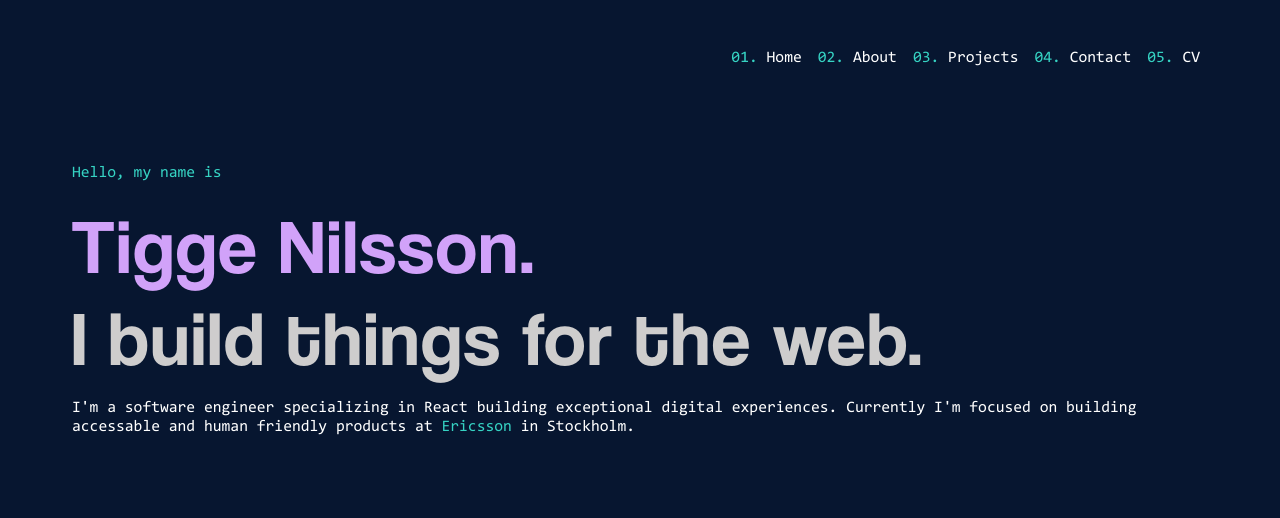
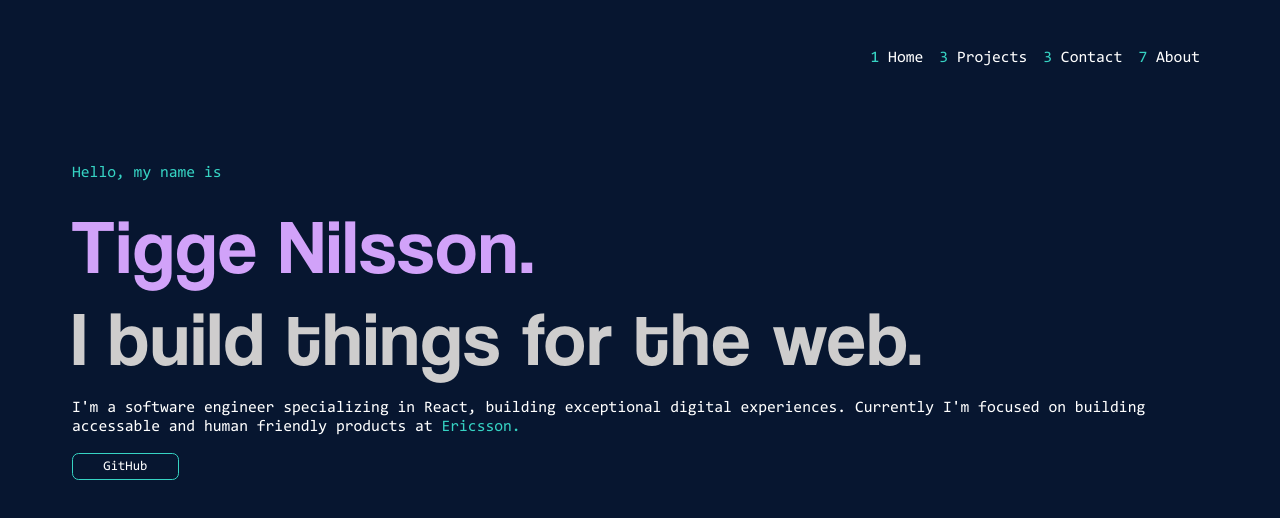
Before and after one commit to taaage/portfolio-client, a React (Create React App) app: page / in a window 1280 px wide. Shown: the top 518 px of the page. Built offline with nearby package versions, Linux system fonts and the light colour scheme.

Commit message:
refactor: flex rules to menu and home

```diff
--- a/src/components/Menu/Menu.tsx
+++ b/src/components/Menu/Menu.tsx
@@ -10,27 +10,23 @@ const Menu = () => {
     <div className="menu-container">
       <div className="menu-item" onClick={() => navigate("/")}>
         <p className="menu-item-text">
-          <span className="menu-item-number">01. </span>Home
+          <span className="menu-item-number">1 </span>Home
+        </p>
+      </div>
+
+      <div className="menu-item" onClick={() => navigate("/projects")}>
+        <p className="menu-item-text">
+          <span className="menu-item-number">3 </span>Projects
+        </p>
+      </div>
+      <div className="menu-item" onClick={() => navigate("/contact")}>
+        <p className="menu-item-text">
+          <span className="menu-item-number">3 </span>Contact
         </p>
       </div>
       <div className="menu-item" onClick={() => navigate("/about")}>
         <p className="menu-item-text">
-          <span className="menu-item-number">02. </span>About
-        </p>
-      </div>
-      <div className="menu-item" onClick={() => navigate("/projects")}>
-        <p className="menu-item-text">
-          <span className="menu-item-number">03. </span>Projects
-        </p>
-      </div>
-      <div className="menu-item" onClick={() => navigate("/contact")}>
-        <p className="menu-item-text">
-          <span className="menu-item-number">04. </span>Contact
-        </p>
-      </div>
-      <div className="menu-item" onClick={() => navigate("/cv")}>
-        <p className="menu-item-text">
-          <span className="menu-item-number">05. </span>CV
+          <span className="menu-item-number">7 </span>About
         </p>
       </div>
     </div>
--- a/src/pages/Home/Home.tsx
+++ b/src/pages/Home/Home.tsx
@@ -1,4 +1,3 @@
-import React from "react";
 import Header from "../../components/Header/Header";
 
 import "../../App.css";
@@ -9,22 +8,39 @@ const Home = () => {
     <>
       <Header />
       <div className="home-content-container">
-        <div className="home-content-row-container-one">
+        <div>
           <p className="home-content-row-one">Hello, my name is</p>
         </div>
-        <div className="home-content-row-container-two">
+        <div>
           <p className="home-content-row-two">Tigge Nilsson.</p>
         </div>
-        <div className="home-content-row-container-three">
+        <div>
           <p className="home-content-row-three">I build things for the web.</p>
         </div>
-        <div className="home-content-row-container-four">
+        <div>
           <p className="home-content-row-four">
-            I'm a software engineer specializing in React building exceptional
+            I'm a software engineer specializing in React, building exceptional
             digital experiences. Currently I'm focused on building accessable
             and human friendly products at{" "}
-            <span className="green-color">Ericsson</span> in Stockholm.
+            <a
+              className="ericsson-text green-color"
+              href="https://www.ericsson.com/"
+              target="_blank "
+              rel="noreferrer"
+            >
+              Ericsson.
+            </a>
           </p>
+        </div>
+        <div>
+          <button
+            onClick={() => {
+              window.open("https://github.com", "_blank");
+            }}
+            className="github-button"
+          >
+            GitHub
+          </button>
         </div>
       </div>
     </>
```
